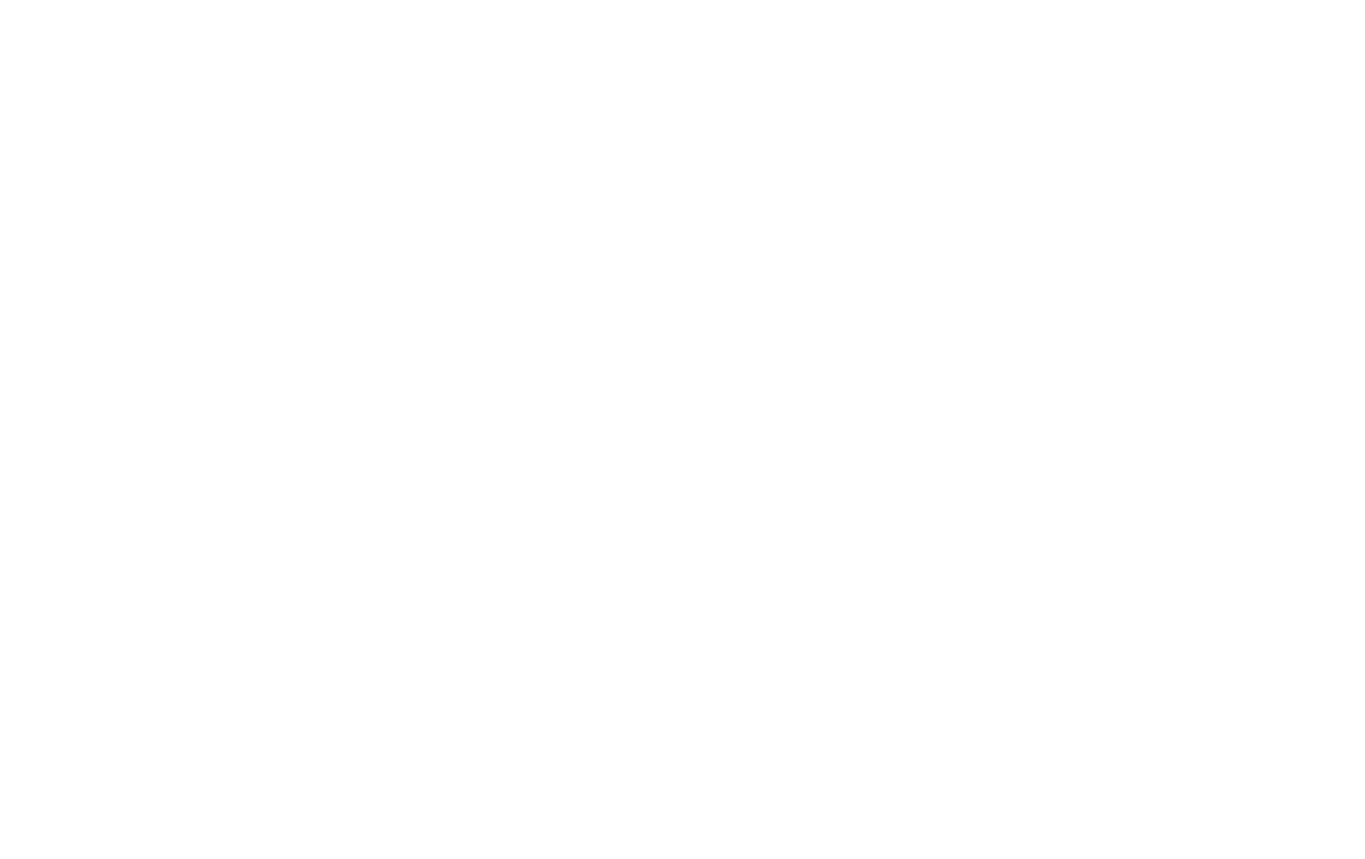
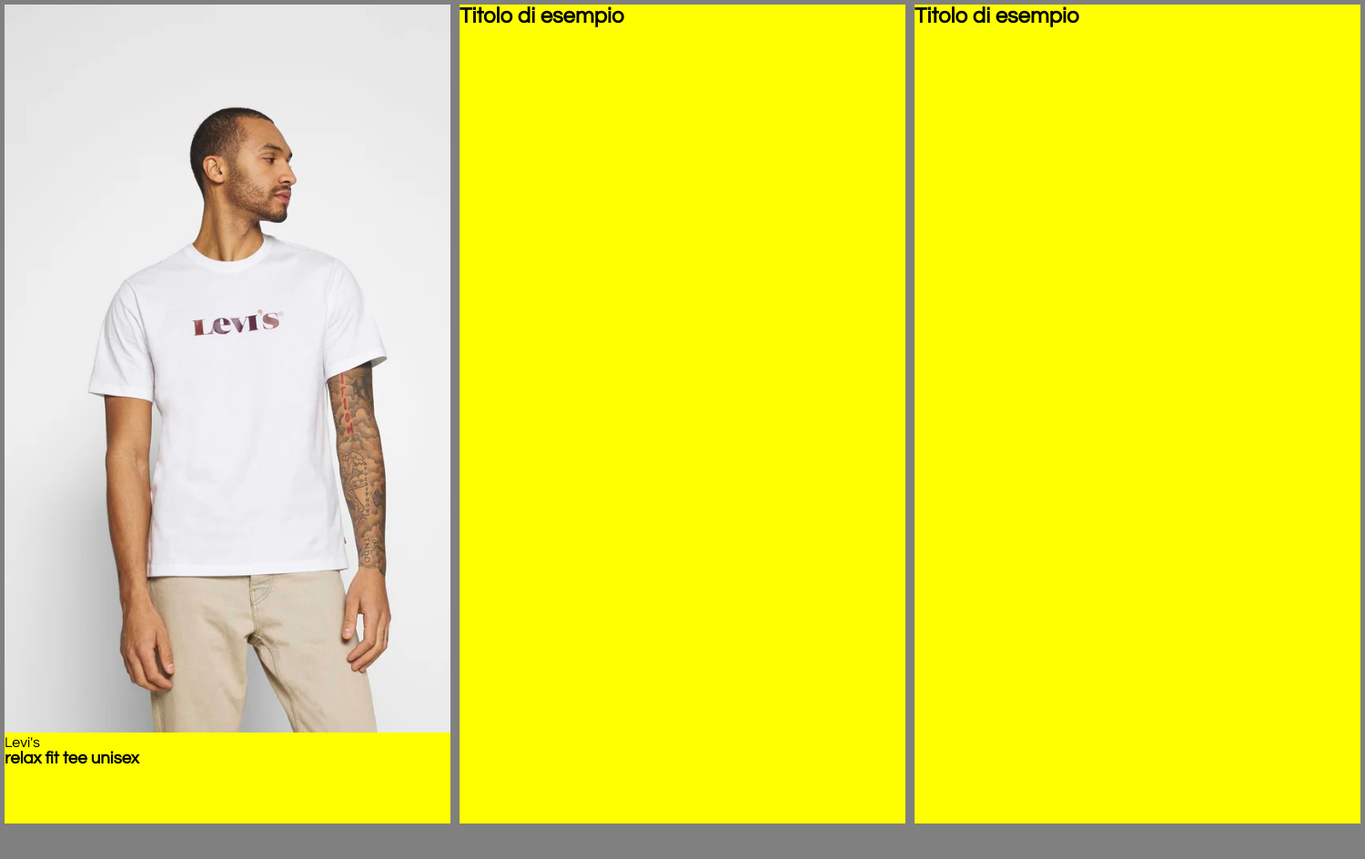
Before and after one commit to AndreaVk/html-css-boolando, a plain HTML site: page index.html in a window 1280 px wide. Shown: the top 944 px of the page at 91% size, 1500 px wide, since content can reach past the window. Before the commit the page ends 800 px from the top, so only its background shows below. Drawn offline with Linux system fonts and the light colour scheme.

Commit message:
bozza prima immagine

```diff
--- a/css/style.css
+++ b/css/style.css
@@ -2,4 +2,68 @@
     margin: 0;
     padding: 0;
     box-sizing: border-box;
+    font-family: century gothic;
 }
+
+.container{
+    width: 1500px;
+    margin: 0 auto;
+
+}
+
+.container.debug{
+    background-color: grey;
+    height: 1800px;
+}
+
+.box{
+    position: relative;
+    width: calc(100%/ 3 - 10px);
+    margin: 5px;
+    float: left;
+}
+
+.box.debug{
+    background-color: yellow;
+    height: 900px;
+}
+
+.clearfix::after{
+    content: '';
+    display: table;
+    clear: both
+}
+
+.box:hover {
+    background-color: blue;
+}
+
+.origin{
+    width: 100%;
+    height: 800px;
+    object-fit: cover;
+    background-position: center;
+}
+
+.img-hover{
+    display: none;
+    width: 100%;
+    height: 800px;
+    object-fit: cover;
+}
+
+.box:hover .origin{
+    display: none;
+
+}
+.box:hover .img-hover{
+    display: inline-block;
+}
+
+.info{
+
+}
+
+.marca{
+
+}
--- a/index.html
+++ b/index.html
@@ -5,11 +5,27 @@
     <meta http-equiv="X-UA-Compatible" content="IE=edge">
     <meta name="viewport" content="width=device-width, initial-scale=1.0">
     <title>Boolando</title>
+    <link rel="stylesheet" href="css/style.css">
 </head>
 <body>
     <!-- inizio catalogo -->
     <div class="container clearfix debug">
-        <div class="box debug"></div>
+        <div class="box debug">
+            <img class="origin" src="img/1.webp" alt="Levis Original">
+            <img class="img-hover" src="img/1b.webp" alt="Levis Original">
+            <div class="info">
+                <span class="marca">Levi's</span>
+                <h3>relax fit tee unisex</h3>
+            </div>
+        </div>
+        <div class="box debug">
+            <h2>Titolo di esempio</h2>
+        </div>
+        <div class="box debug">
+            <h2>Titolo di esempio</h2>
+        </div>
+
+
     </div>
 </body>
 </html>
```
